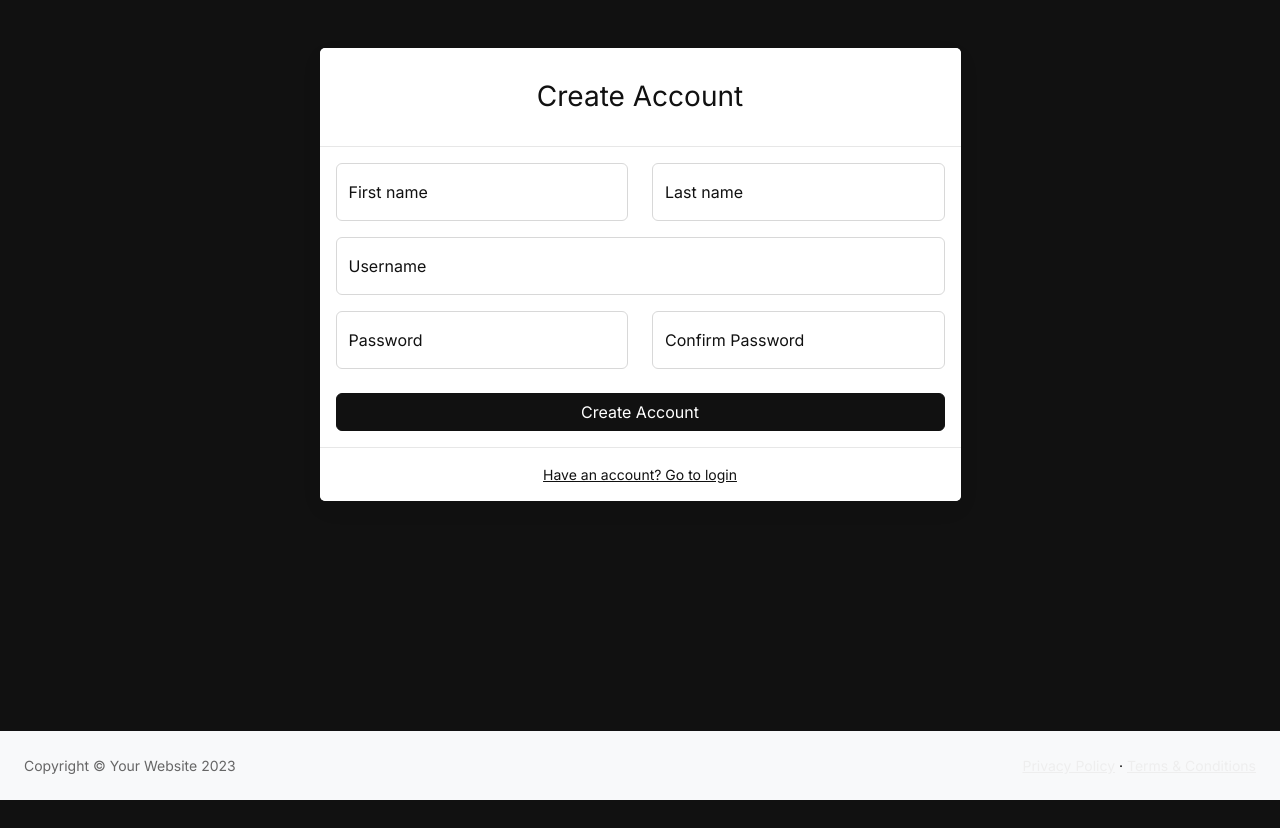
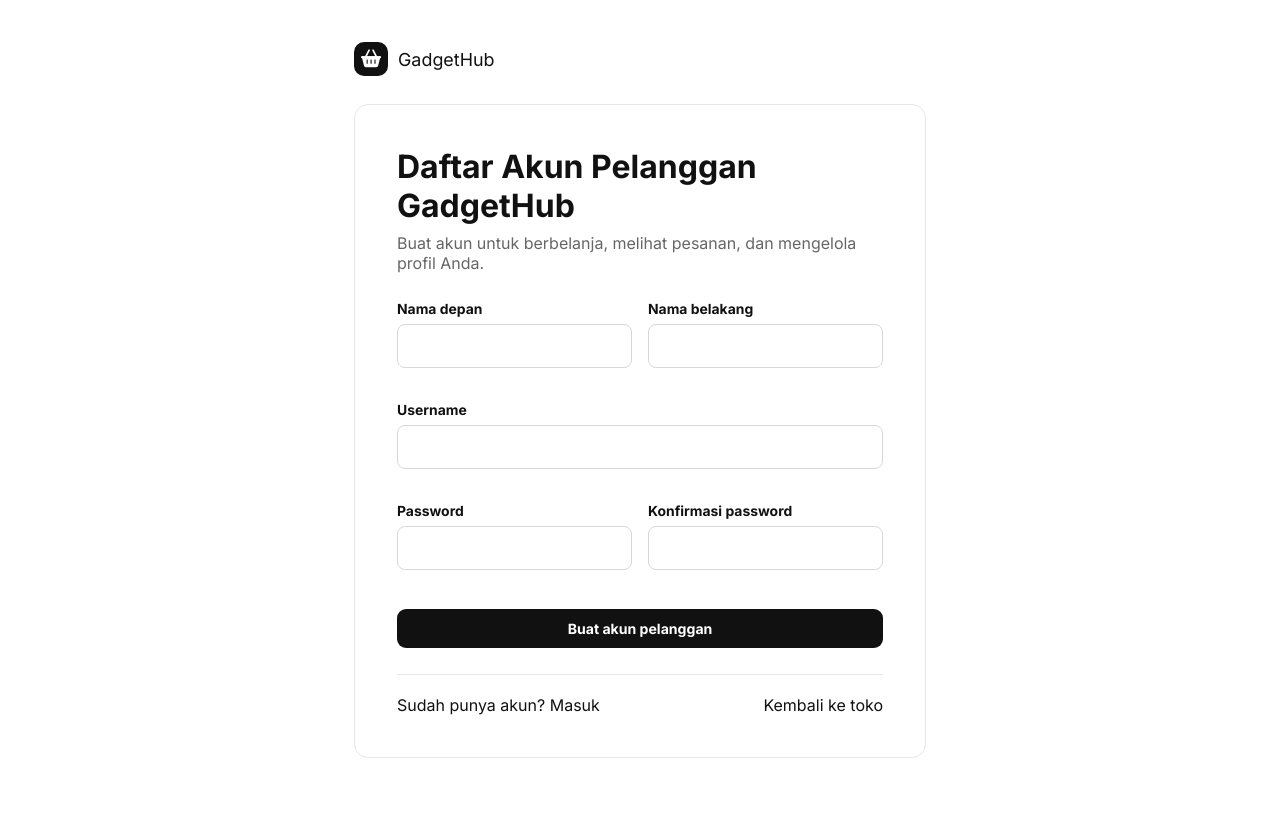
Before and after one commit to zerocode0806/GadgetHub, a PHP site: page /register in a window 1280 px wide. Before the commit the page ends 800 px from the top, so only its background shows below. Run offline with PHP 8.4, Linux system fonts and the light colour scheme; a stand-in replaces the project's code that opens the database connection.

Commit message:
update on pelanggan and akun crud

```diff
--- a/app/Http/Controllers/Admin/dashboard.php
+++ b/app/Http/Controllers/Admin/dashboard.php
@@ -21,7 +21,7 @@ if ($level === 'user') {
     exit;
 }
 $page = $_GET['page'] ?? 'home';
-$adminPages = ['home', 'user', 'user_tambah', 'user_ubah', 'user_hapus', 'pelanggan', 'pelanggan_detail', 'pelanggan_tambah', 'pelanggan_ubah', 'pelanggan_hapus', 'produk', 'produk_tambah', 'produk_ubah', 'produk_hapus', 'settings', 'pembelian', 'pembelian_tambah', 'kasir', 'kasir_tambah', 'kasir_ubah', 'kasir_hapus', 'penjualan_detail', 'penjualan_hapus', 'penjualan_status_update', 'checkout'];
+$adminPages = ['home', 'user', 'user_tambah', 'user_ubah', 'user_hapus', 'pelanggan', 'pelanggan_detail', 'pelanggan_tambah', 'pelanggan_ubah', 'pelanggan_hapus', 'produk', 'produk_tambah', 'produk_ubah', 'produk_hapus', 'settings', 'pembelian', 'pembelian_tambah', 'penjualan_detail', 'penjualan_hapus', 'penjualan_status_update', 'checkout'];
 $page = in_array($page, $adminPages, true) ? $page : 'home';
 $pageController = $page === 'checkout'
     ? APP_ROOT . '/app/Http/Controllers/storefront/checkout.php'
--- a/app/Http/Controllers/Auth/register.php
+++ b/app/Http/Controllers/Auth/register.php
@@ -16,7 +16,7 @@ if ($_SERVER['REQUEST_METHOD'] == 'POST') {
 
     // Validasi password
     if ($password !== $confirm_password) {
-        echo "<script>alert('Password dan Konfirmasi Password tidak cocok!'); window.location = 'register.html';</script>";
+        echo "<script>alert('Password dan Konfirmasi Password tidak cocok!'); window.location = '/register';</script>";
         exit();
     }
 
@@ -25,9 +25,6 @@ if ($_SERVER['REQUEST_METHOD'] == 'POST') {
 
     // Gabungkan nama depan dan belakang
     $nama = $first_name . ' ' . $last_name;
-
-    // Set level ke admin
-    // $level = 'admin';
 
     $stmt = mysqli_prepare($koneksi, "INSERT INTO user (nama, username, password, level) VALUES (?, ?, ?, ?)");
     mysqli_stmt_bind_param($stmt, 'ssss', $nama, $username, $hashed_password, $level);
--- /dev/null
+++ b/app/Http/Controllers/admin/cashiers_redirect.php
@@ -0,0 +1,3 @@
+<?php
+header('Location: /admin/users', true, 302);
+exit;
--- a/public/index.php
+++ b/public/index.php
@@ -7,7 +7,7 @@ if (PHP_SAPI === 'cli-server' && $path !== '/' && $path !== '/index.php' && is_f
     return false;
 }
 $routes = require APP_ROOT . '/routes/web.php';
-$adminPages = ['home', 'user', 'user_tambah', 'user_ubah', 'user_hapus', 'pelanggan', 'pelanggan_detail', 'pelanggan_tambah', 'pelanggan_ubah', 'pelanggan_hapus', 'produk', 'produk_tambah', 'produk_ubah', 'produk_hapus', 'settings', 'pembelian', 'pembelian_tambah', 'kasir', 'kasir_tambah', 'kasir_ubah', 'kasir_hapus', 'penjualan_detail', 'penjualan_hapus', 'penjualan_status_update'];
+$adminPages = ['home', 'user', 'user_tambah', 'user_ubah', 'user_hapus', 'pelanggan', 'pelanggan_detail', 'pelanggan_tambah', 'pelanggan_ubah', 'pelanggan_hapus', 'produk', 'produk_tambah', 'produk_ubah', 'produk_hapus', 'settings', 'pembelian', 'pembelian_tambah', 'penjualan_detail', 'penjualan_hapus', 'penjualan_status_update'];
 $legacy = basename($path);
 if (str_ends_with(strtolower($legacy), '.php')) {
     $legacyName = substr($legacy, 0, -4);
@@ -25,7 +25,8 @@ if (str_ends_with(strtolower($legacy), '.php')) {
             'pesanan' => '/orders', 'pesanan_detail' => '/orders/detail', 'profile' => '/profile',
             'penjualan_status_update' => '/admin/sales/status', 'penjualan_hapus' => '/admin/sales/delete',
             'pelanggan_hapus' => '/admin/customers/delete', 'produk_hapus' => '/admin/products/delete',
-            'user_hapus' => '/admin/users/delete', 'kasir_hapus' => '/admin/cashiers/delete',
+            'user_hapus' => '/admin/users/delete', 'kasir' => '/admin/users', 'kasir_tambah' => '/admin/users',
+            'kasir_ubah' => '/admin/users', 'kasir_hapus' => '/admin/users',
             'cart_hapus' => '/admin/cart/clear',
         ];
         $path = $legacyRoutes[$legacyName] ?? '/';
--- a/resources/views/admin/user_ubah.php
+++ b/resources/views/admin/user_ubah.php
@@ -1,7 +1,7 @@
 <div class="container-fluid px-4">
     <div class="d-flex justify-content-between align-items-center mb-4">
         <h1 class="mt-4" style="color: #1d3557;">
-            <i class="fas fa-user-edit me-2"></i> Edit User
+            <i class="fas fa-user-edit me-2"></i> Edit Akun
         </h1>
         <a href="/admin/users" class="btn btn-outline-secondary">
             <i class="fas fa-arrow-left me-2"></i>Kembali
@@ -14,7 +14,7 @@
             <div class="card shadow-sm border-0 mb-4">
                 <div class="card-header bg-white py-3">
                     <h5 class="card-title mb-0">
-                        <i class="fas fa-info-circle me-2"></i>Informasi User
+                        <i class="fas fa-info-circle me-2"></i>Informasi Akun
                     </h5>
                 </div>
                 <div class="card-body">
@@ -70,6 +70,7 @@
                                     <select class="form-select" name="level" required>
                                         <option value="admin" <?php echo $data['level'] == 'admin' ? 'selected' : ''; ?>>Admin</option>
                                         <option value="petugas" <?php echo $data['level'] == 'petugas' ? 'selected' : ''; ?>>Petugas</option>
+                                        <option value="user" <?php echo $data['level'] == 'user' ? 'selected' : ''; ?>>User</option>
                                     </select>
                                 </div>
                             </div>
--- a/resources/views/auth/register.php
+++ b/resources/views/auth/register.php
@@ -1,91 +1,66 @@
 <!DOCTYPE html>
-<html lang="en">
+<html lang="id">
     <head>
         <meta charset="utf-8" />
         <meta http-equiv="X-UA-Compatible" content="IE=edge" />
         <meta name="viewport" content="width=device-width, initial-scale=1, shrink-to-fit=no" />
-        <meta name="description" content="" />
-        <meta name="author" content="" />
-        <title>Register - SB Admin</title>
-        <link href="/css/styles.css" rel="stylesheet" />
+        <meta name="description" content="Daftar akun pelanggan GadgetHub" />
+        <title>Daftar Akun Pelanggan - GadgetHub</title>
+        <link rel="stylesheet" href="/assets/css/user.css">
         <link rel="stylesheet" href="/css/theme.css">
-    <link rel="stylesheet" href="https://cdnjs.cloudflare.com/ajax/libs/font-awesome/6.5.2/css/all.min.css">
+        <link rel="stylesheet" href="https://cdnjs.cloudflare.com/ajax/libs/font-awesome/6.5.2/css/all.min.css">
+        <style>
+            body.user-site { min-height: 100vh; }
+            .register-shell { margin: 0 auto; max-width: 620px; padding: 42px 24px 70px; }
+            .register-brand { align-items: center; display: flex; font-family: Manrope, sans-serif; font-size: 1.12rem; gap: 10px; margin-bottom: 28px; }
+            .register-card { background: #fff; border: 1px solid var(--line); border-radius: 14px; padding: clamp(24px, 5vw, 42px); }
+            .register-card h1 { font-family: Manrope, sans-serif; font-size: 2rem; margin: 0 0 8px; }
+            .register-card > p { color: var(--muted); margin: 0 0 28px; }
+            .register-form { display: grid; gap: 17px; }
+            .register-form .name-fields { display: grid; gap: 16px; grid-template-columns: 1fr 1fr; }
+            .register-form .btn { border: 0; margin-top: 5px; }
+            .register-links { border-top: 1px solid var(--line); display: flex; gap: 16px; justify-content: space-between; margin-top: 26px; padding-top: 20px; }
+            @media (max-width: 560px) { .register-form .name-fields { grid-template-columns: 1fr; } .register-links { flex-direction: column; } }
+        </style>
 </head>
-    <body class="bg-primary">
-        <div id="layoutAuthentication">
-            <div id="layoutAuthentication_content">
-                <main>
-                    <div class="container">
-                        <div class="row justify-content-center">
-                            <div class="col-lg-7">
-                                <div class="card shadow-lg border-0 rounded-lg mt-5">
-                                    <div class="card-header"><h3 class="text-center font-weight-light my-4">Create Account</h3></div>
-                                    <div class="card-body">
-                                    <form method="POST" action="/register">
-                                        <div class="row mb-3">
-                                            <div class="col-md-6">
-                                                <div class="form-floating mb-3 mb-md-0">
-                                                    <input class="form-control" id="inputFirstName" name="first_name" type="text" placeholder="Enter your first name" required />
-                                                    <label for="inputFirstName">First name</label>
-                                                </div>
-                                            </div>
-                                            <div class="col-md-6">
-                                                <div class="form-floating">
-                                                    <input class="form-control" id="inputLastName" name="last_name" type="text" placeholder="Enter your last name" required />
-                                                    <label for="inputLastName">Last name</label>
-                                                </div>
-                                            </div>
-                                        </div>
-                                        <div class="form-floating mb-3">
-                                            <input class="form-control" id="inputUsername" name="username" type="text" placeholder="Enter username" required />
-                                            <label for="inputUsername">Username</label>
-                                        </div>
-                                        <div class="row mb-3">
-                                            <div class="col-md-6">
-                                                <div class="form-floating mb-3 mb-md-0">
-                                                    <input class="form-control" id="inputPassword" name="password" type="password" placeholder="Create a password" required />
-                                                    <label for="inputPassword">Password</label>
-                                                </div>
-                                            </div>
-                                            <div class="col-md-6">
-                                                <div class="form-floating mb-3 mb-md-0">
-                                                    <input class="form-control" id="inputPasswordConfirm" name="confirm_password" type="password" placeholder="Confirm password" required />
-                                                    <label for="inputPasswordConfirm">Confirm Password</label>
-                                                </div>
-                                            </div>
-                                        </div>
-                                        <div class="mt-4 mb-0">
-                                            <div class="d-grid">
-                                                <button type="submit" class="btn btn-primary btn-block">Create Account</button>
-                                            </div>
-                                        </div>
-                                    </form>
-                                    </div>
-                                    <div class="card-footer text-center py-3">
-                                        <div class="small"><a href="/login">Have an account? Go to login</a></div>
-                                    </div>
-                                </div>
-                            </div>
+    <body class="user-site">
+        <main class="register-shell">
+            <a class="register-brand" href="/shop"><span class="brand-mark"><i class="fa-solid fa-basket-shopping"></i></span>GadgetHub</a>
+            <section class="register-card">
+                <h1>Daftar Akun Pelanggan GadgetHub</h1>
+                <p>Buat akun untuk berbelanja, melihat pesanan, dan mengelola profil Anda.</p>
+                <form class="register-form" method="POST" action="/register">
+                    <div class="name-fields">
+                        <div class="form-group">
+                            <label for="inputFirstName">Nama depan</label>
+                            <input class="form-control" id="inputFirstName" name="first_name" type="text" required>
+                        </div>
+                        <div class="form-group">
+                            <label for="inputLastName">Nama belakang</label>
+                            <input class="form-control" id="inputLastName" name="last_name" type="text" required>
                         </div>
                     </div>
-                </main>
-            </div>
-            <div id="layoutAuthentication_footer">
-                <footer class="py-4 bg-light mt-auto">
-                    <div class="container-fluid px-4">
-                        <div class="d-flex align-items-center justify-content-between small">
-                            <div class="text-muted">Copyright &copy; Your Website 2023</div>
-                            <div>
-                                <a href="#">Privacy Policy</a>
-                                &middot;
-                                <a href="#">Terms &amp; Conditions</a>
-                            </div>
+                    <div class="form-group">
+                        <label for="inputUsername">Username</label>
+                        <input class="form-control" id="inputUsername" name="username" type="text" required>
+                    </div>
+                    <div class="name-fields">
+                        <div class="form-group">
+                            <label for="inputPassword">Password</label>
+                            <input class="form-control" id="inputPassword" name="password" type="password" minlength="8" required>
+                        </div>
+                        <div class="form-group">
+                            <label for="inputPasswordConfirm">Konfirmasi password</label>
+                            <input class="form-control" id="inputPasswordConfirm" name="confirm_password" type="password" minlength="8" required>
                         </div>
                     </div>
-                </footer>
-            </div>
-        </div>
-        <script src="https://cdn.jsdelivr.net/npm/bootstrap@5.2.3/dist/js/bootstrap.bundle.min.js" crossorigin="anonymous"></script>
-        <script src="/js/scripts.js"></script>
+                    <button type="submit" class="btn btn-primary btn-block">Buat akun pelanggan</button>
+                </form>
+                <div class="register-links">
+                    <a href="/login">Sudah punya akun? Masuk</a>
+                    <a href="/shop">Kembali ke toko</a>
+                </div>
+            </section>
+        </main>
     </body>
 </html>
--- a/routes/web.php
+++ b/routes/web.php
@@ -21,9 +21,9 @@ return [
     '/admin/sales/detail' => ['controller' => 'admin/dashboard.php', 'page' => 'penjualan_detail'],
     '/admin/checkout' => ['controller' => 'admin/dashboard.php', 'page' => 'checkout'],
     '/admin/sales/create' => ['controller' => 'admin/dashboard.php', 'page' => 'pembelian_tambah'],
-    '/admin/cashiers' => ['controller' => 'admin/dashboard.php', 'page' => 'kasir'],
-    '/admin/cashiers/create' => ['controller' => 'admin/dashboard.php', 'page' => 'kasir_tambah'],
-    '/admin/cashiers/edit' => ['controller' => 'admin/dashboard.php', 'page' => 'kasir_ubah'],
+    '/admin/cashiers' => 'admin/cashiers_redirect.php',
+    '/admin/cashiers/create' => 'admin/cashiers_redirect.php',
+    '/admin/cashiers/edit' => 'admin/cashiers_redirect.php',
     '/receipt' => 'admin/cetak_struk.php',
     '/receipt/print' => ['view' => 'admin/struk_makan.php'],
     '/admin/export' => 'admin/download_data_pemb_excel.php',
@@ -32,7 +32,7 @@ return [
     '/admin/customers/delete' => 'admin/pelanggan_hapus.php',
     '/admin/products/delete' => 'admin/produk_hapus.php',
     '/admin/users/delete' => 'admin/user_hapus.php',
-    '/admin/cashiers/delete' => 'admin/kasir_hapus.php',
+    '/admin/cashiers/delete' => 'admin/cashiers_redirect.php',
     '/admin/cart/clear' => 'admin/cart_hapus.php',
     '/api/products/search' => 'api/search_produk.php',
     '/shop' => 'storefront/user_home.php',
```
Also changed, not shown: resources/views/admin/user.php (+5 -5 lines), resources/views/admin/user_tambah.php (+4 -3 lines).
